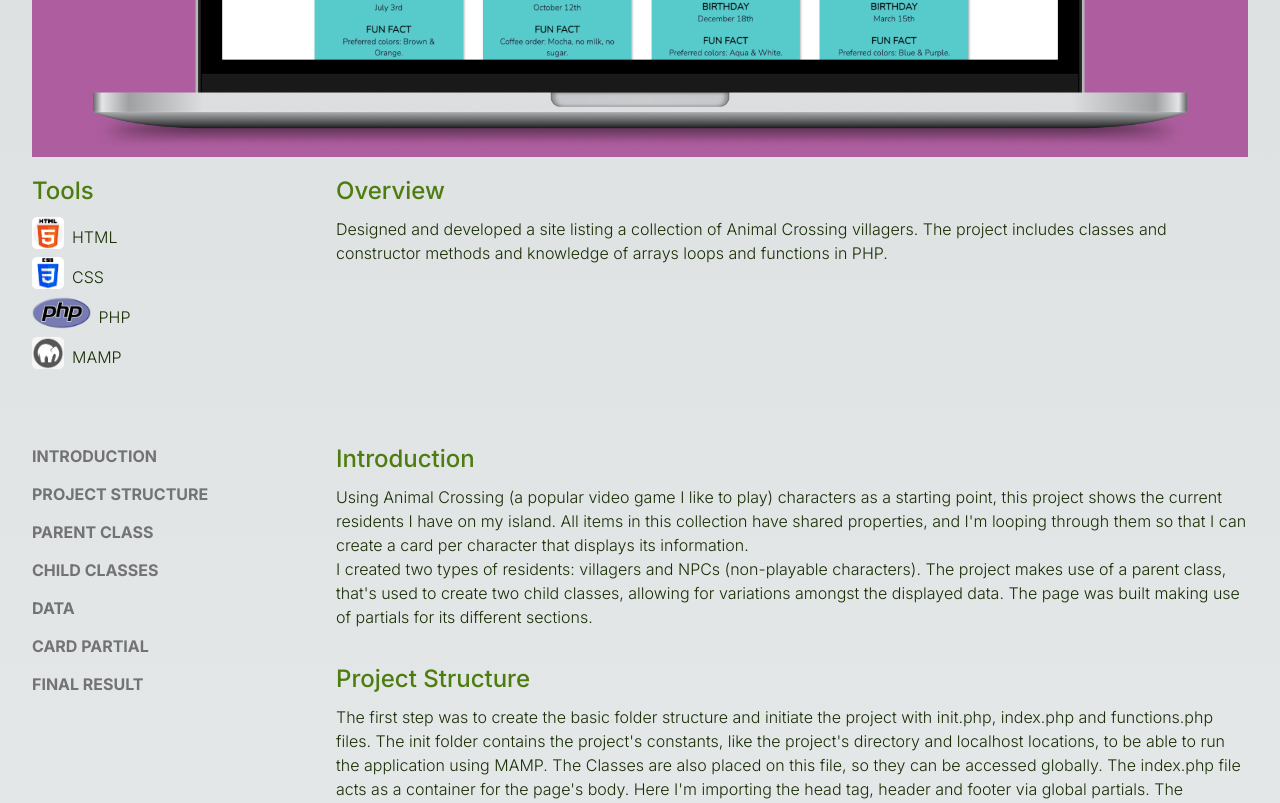
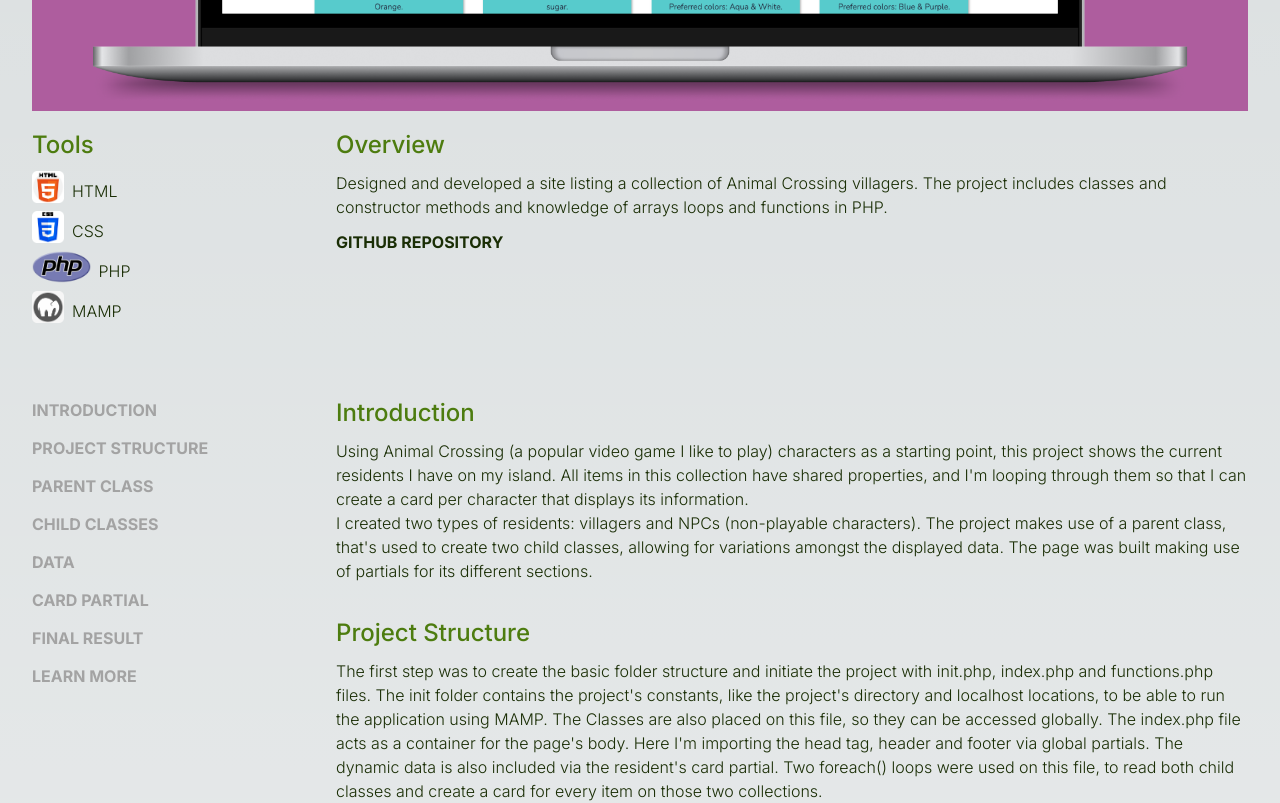
Before and after one commit to monica-zarate/nextjs-portfolio, a Next.js app: page /projects/acnh in a window 1280 px wide. Shown: the part 840-1643 px from the top of the page. Built offline with nearby package versions, Linux system fonts and the light colour scheme.

Commit message:
Project Details Page styles responsive.

```diff
--- a/src/app/(routes)/projects/[slug]/page.tsx
+++ b/src/app/(routes)/projects/[slug]/page.tsx
@@ -1,5 +1,6 @@
 // Vendor imports
 "use client";
+import React, { useState, useEffect } from "react";
 import { usePathname } from "next/navigation";
 import Image from "next/image";
 import Link from "next/link";
@@ -10,7 +11,7 @@
 
 
 const getCTAs = (project: any) => (
-    <div className="mb-4">
+    <div className="">
         {project.links.repo && <Link href={project.links.repo} title={project.links.repoTitle} target="_blank" rel="noreferrer" className="text-lime-950 text-bodyLargeBold hover:text-fuchsia-700 delay-200 duration-200 ease-in-out uppercase block mb-2 w-fit">GitHub Repository</Link>}
         {project.links.figmaPrototype && <Link href={project.links.figmaPrototype} title={project.links.figmaPrototypeTitle} target="_blank" rel="noreferrer" className="text-lime-950 text-bodyLargeBold hover:text-fuchsia-700 delay-200 duration-200 ease-in-out uppercase block mb-2 w-fit">Figma Prototype</Link>}
         {project.links.xdPrototype && <Link href={project.links.xdPrototype} title={project.links.xdPrototypeTitle} target="_blank" rel="noreferrer" className="text-lime-950 text-bodyLargeBold hover:text-fuchsia-700 delay-200 duration-200 ease-in-out uppercase block mb-2 w-fit">Adobe Xd Prototype</Link>}
@@ -18,9 +19,14 @@
     </div>
 );
 
+const lowercaseString = (string : string) => {
+    return string.toLowerCase().replaceAll(' ', '');
+};
+
 
 export default function ProjectDetails() {
 
+    const [selectedStep, setSelectedStep] = useState("");
     const projectPath = usePathname().split("/");
     const project = projects.filter((__) => __.path === projectPath[2])[0];
     const sectionIds = project.steps.map((__) => __.name);
@@ -28,7 +34,13 @@
     const stepScroll = (id: string) => {
         const section = document.querySelector(`#${id}`);
         section?.scrollIntoView( { behavior: 'smooth', block: 'start' } );
-    }
+        setSelectedStep(id);
+    };
+
+    useEffect(() => {
+        window.scrollTo(0,0);
+    }, []);
+
 
     return (
         <div className="px-8 py-4 sm:p-8 2xl:px-0 2xl:py-12 max-w-7xl mx-auto">
@@ -36,7 +48,6 @@
                 <h1 className="text-lime-700 text-h1Light">{project.title}</h1>
                 <p className="text-lime-950 text-bodyLargeLight mb-4">{project.subtitle}</p>
                 <span className="block text-sm text-gray-600 rounded-full bg-gray-50 py-1.5 px-3 mb-4 w-fit capitalize">{project.discipline}</span>
-                {getCTAs(project)}
                 <Image src={project.images.featuredImg} alt={project.images.featuredImgAlt}/>
             </div>
             <div className="md:flex">
@@ -51,21 +62,25 @@
                         ))}
                     </ul>
                 </div>
-                    <div className="mb-4 basis-3/4">
-                        <h3 className="text-lime-700 text-h3 mb-2">{pagesContent.projectDetails.copy.overview.h3}</h3>
-                        <p className="text-lime-950 text-body">{project.description}</p>
-                    </div>
+                <div className="mb-16 basis-3/4">
+                    <h3 className="text-lime-700 text-h3 mb-2">{pagesContent.projectDetails.copy.overview.h3}</h3>
+                    <p className="text-lime-950 text-body mb-2">{project.description}</p>
+                    {getCTAs(project)}
+                </div>
             </div>
             <div className="md:flex md:items-start">
                 <ul className="hidden md:block md:basis-1/4 sticky top-24">
                     <li>
-                        <p onClick={() => stepScroll(pagesContent.projectDetails.ids.intro)} className="text-neutral-500 text-bodyLargeBold hover:text-lime-700 delay-200 duration-200 ease-in-out uppercase block mb-2 w-fit cursor-pointer">{pagesContent.projectDetails.copy.steps.h3}</p>
+                        <p onClick={() => stepScroll(pagesContent.projectDetails.ids.intro)} className={`${selectedStep === pagesContent.projectDetails.ids.intro ? "text-lime-700" : "text-neutral-400"} text-bodyLargeBold hover:text-lime-700 delay-200 duration-200 ease-in-out uppercase block mb-2 w-fit cursor-pointer`}>{pagesContent.projectDetails.copy.steps.h3}</p>
                     </li>
                     {sectionIds.map((section, i) => (
                         <li key={i}>
-                            <p onClick={() => stepScroll(section.toLowerCase().replaceAll(' ', ''))} className="text-neutral-500 text-bodyLargeBold hover:text-lime-700 delay-200 duration-200 ease-in-out uppercase block mb-2 w-fit cursor-pointer">{section}</p>
+                            <p onClick={() => stepScroll(lowercaseString(section))} className={`${selectedStep === lowercaseString(section) ? "text-lime-700" : "text-neutral-400"} text-bodyLargeBold hover:text-lime-700 delay-200 duration-200 ease-in-out uppercase block mb-2 w-fit cursor-pointer`}>{section}</p>
                         </li>
                     ))}
+                    <li>
+                        <p onClick={() => stepScroll(pagesContent.projectDetails.ids.learnMore)} className={`${selectedStep === pagesContent.projectDetails.ids.learnMore ? "text-lime-700" : "text-neutral-400"} text-bodyLargeBold hover:text-lime-700 delay-200 duration-200 ease-in-out uppercase block mb-2 w-fit cursor-pointer`}>{pagesContent.projectDetails.copy.ctas.h3}</p>
+                    </li>
                 </ul>
                 <div className="md:basis-3/4">
                     <div id={pagesContent.projectDetails.ids.intro} className="mb-8 scroll-mt-24">
@@ -75,7 +90,7 @@
                         ))}
                     </div>
                     {project.steps.map((step, i) => (
-                        <div id={step.name.toLowerCase().replaceAll(' ', '')} key={i} className="mb-8 scroll-mt-24">
+                        <div id={lowercaseString(step.name)} key={i} className="mb-8 scroll-mt-24">
                             <h3 className="text-lime-700 text-h3 mb-2">{step.name}</h3>
                             {step.description.map((p, x) => (
                                 <p key={x} className="text-lime-950 text-body mb-4">{p}</p>
@@ -85,9 +100,12 @@
                             ))}
                         </div>
                     ))}
+                    <div>
+                        <h3 id={pagesContent.projectDetails.ids.learnMore} className="text-lime-700 text-h3 mb-2">{pagesContent.projectDetails.copy.ctas.h3}</h3>
+                        {getCTAs(project)}
+                    </div>
                 </div>
             </div>
-            {getCTAs(project)}
         </div>
     )
 }
--- a/src/app/constants/index.js
+++ b/src/app/constants/index.js
@@ -168,9 +168,13 @@
       steps: {
         h3: "Introduction",
       },
+      ctas: {
+        h3: "Learn more",
+      },
     },
     ids: {
       intro: "intro",
+      learnMore: "learnmore",
     },
   },
 };
```
